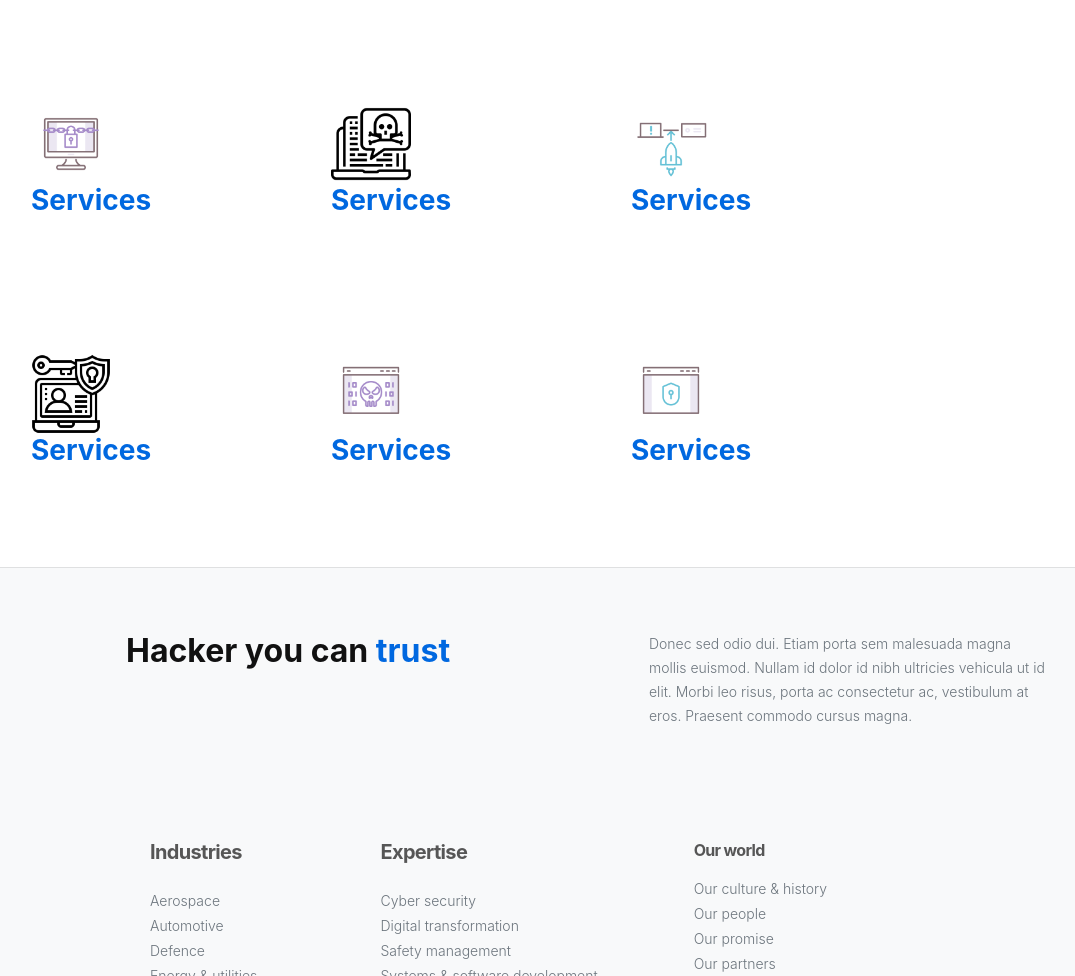
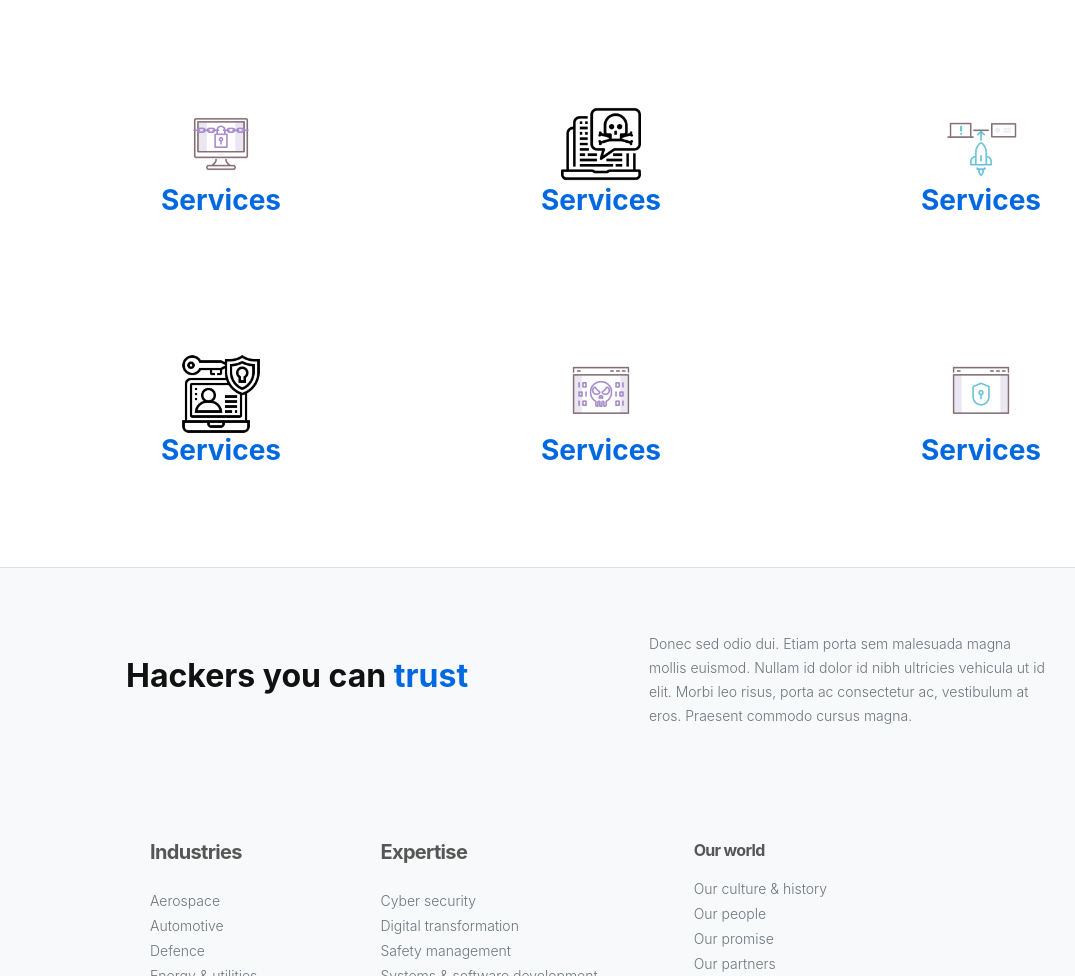
Before and after one commit to parshuramreddysudda/Primefort-React-Website, a plain HTML site: page index.html in a window 1280 px wide. Shown: the part 4548-5524 px from the top of the page, without its empty margins (39-1114 px from the left). Drawn offline with nearby package versions, Linux system fonts and the light colour scheme.

Commit message:
Margin_Adjusted

```diff
--- a/css/default.css
+++ b/css/default.css
@@ -379,6 +379,10 @@ a:hover .box_top {
 	height: 8em;
 	transition: all .2s ease;
 }
+.service_box{
+    margin: auto;
+    text-align: center;
+}
 
 .service_box h2 {
 	font-size: 2em;
--- a/index.html
+++ b/index.html
@@ -415,8 +415,8 @@
     <hr class="featurette-divider">
     <div class="top">
       <div class="row">
-        <div class="topx1 py-5 px-4 col-lg-6">
-          <h2><strong>Hacker you can <span style="color:#0068e0;">trust</span></strong></h2>
+        <div class="topx1 py-5 px-4 col-lg-6 m-auto">
+          <h2><strong>Hackers you can <span style="color:#0068e0;">trust</span></strong></h2>
         </div>
         <div class="topx2 py-5 px-5 col-lg-6">
           <p>Donec sed odio dui. Etiam porta sem malesuada magna mollis euismod. Nullam id dolor id nibh ultricies vehicula ut id elit. Morbi leo risus, porta ac consectetur ac, vestibulum at eros. Praesent commodo cursus
```
